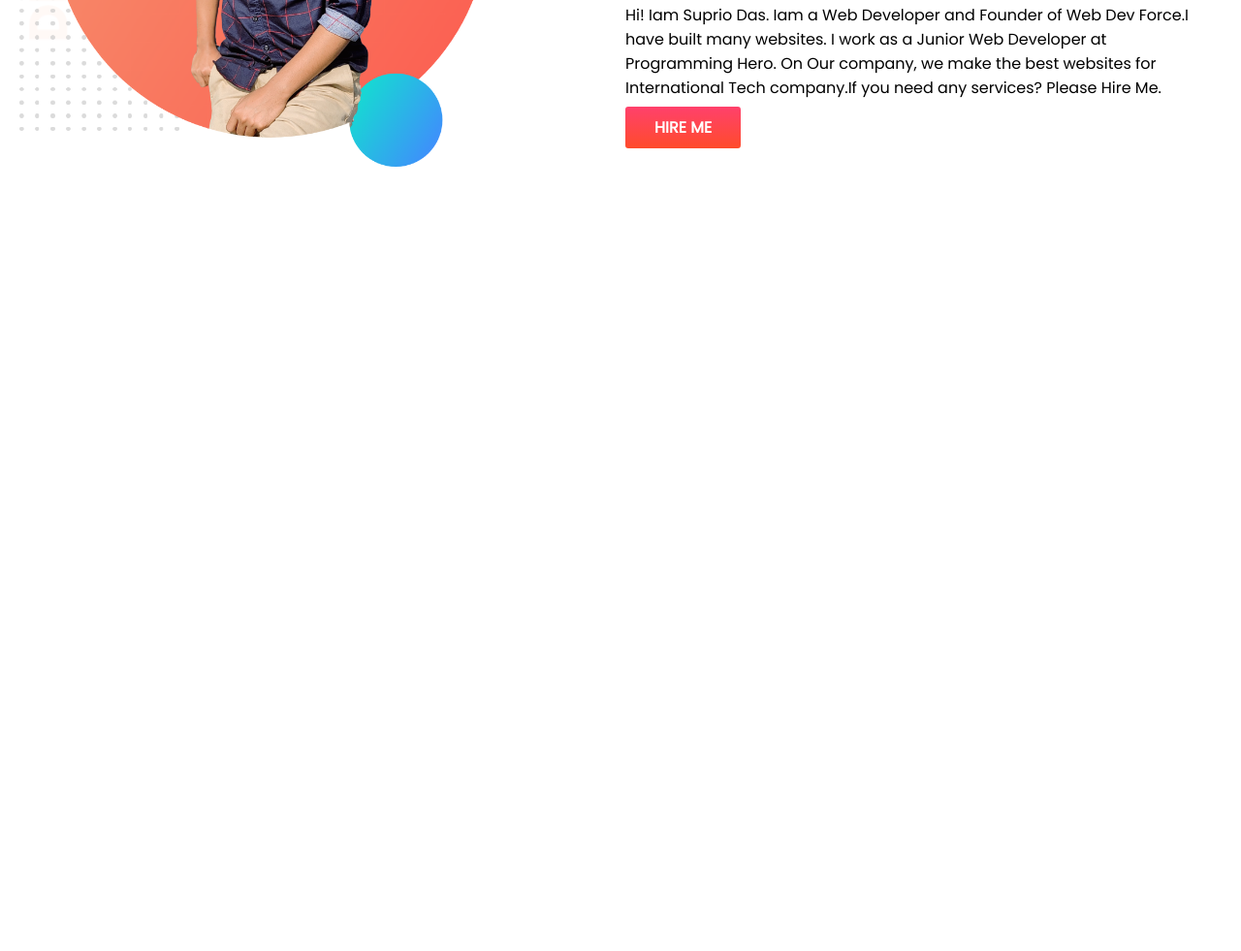
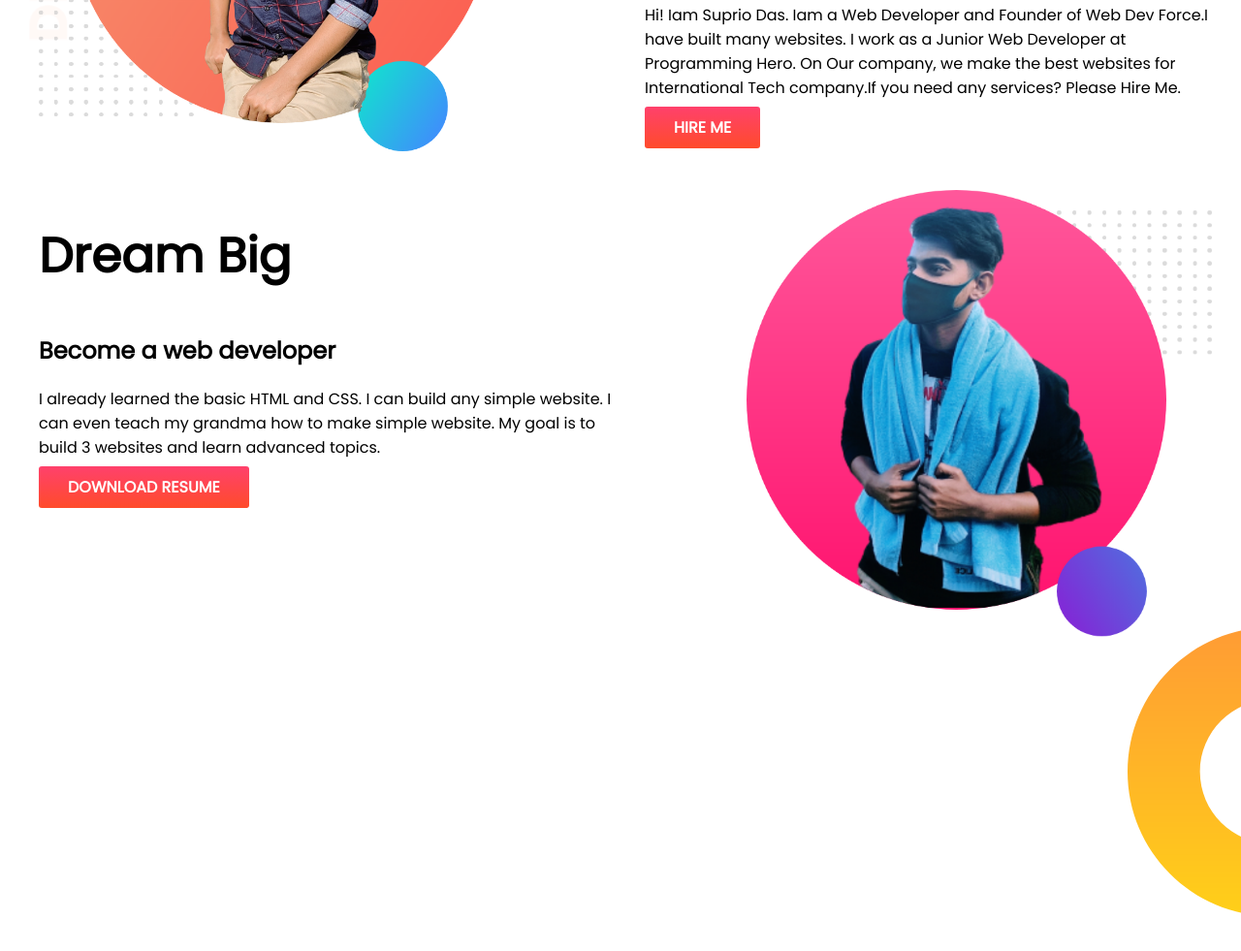
Before and after one commit to Suprio-Das/suprio-s-portfolio, a plain HTML site: page Project-01/index.html in a window 1280 px wide. Shown: the part 319-1300 px from the top of the page at 97% size. Before the commit the page ends 800 px from the top, so only its background shows below. Drawn offline with Linux system fonts and the light colour scheme.

Commit message:
section-02 added

```diff
--- a/Project-01/index.css
+++ b/Project-01/index.css
@@ -10,15 +10,21 @@ body{
 }
 .flexible-container{
     display: flex;
+    margin-bottom: 30px;
 }
 .top-banner{
     background-image: url(images/top-banner.png);
     background-repeat: no-repeat;
-
+}
+.dream-banner{
+    background-image: url(images/dream-bg.png);
+    background-repeat: no-repeat;
+    background-position: right;
+    padding-bottom: 750px;
 }
 .half-widht{
     width: 50%;
-    padding-left: 20px;
+    padding-left: 40px;
 }
 .half-widht h1{
     font-size: 50px;
@@ -38,3 +44,6 @@ body{
     font-weight: 600;
     border-radius: 3px;
 }
+.section02{
+    margin-left: 90px;
+}
--- a/Project-01/index.html
+++ b/Project-01/index.html
@@ -24,8 +24,16 @@
         </div>
     </section>
     <section>
-        <div>
-
+        <div class="flexible-container dream-banner">
+            <div class="half-widht">
+                <h1>Dream Big</h1>
+                <h2>Become a web developer</h2>
+                <p>I already learned the basic HTML and CSS. I can build any simple website. I can even teach my grandma how to make simple website. My goal is to build 3 websites and learn advanced topics.</p>
+                <a class="link-button" href="https://www.facebook.com/supriodas07" target="_blank">DOWNLOAD RESUME</a>
+            </div>
+            <div class="half-widht">
+                <img class="section02" src="images/my-bg-02.png" alt="">
+            </div>
         </div>
     </section>
 
```
Also changed, not shown: Project-01/images/my-bg-02.png (added), Project-01/images/my-bg2.png.
